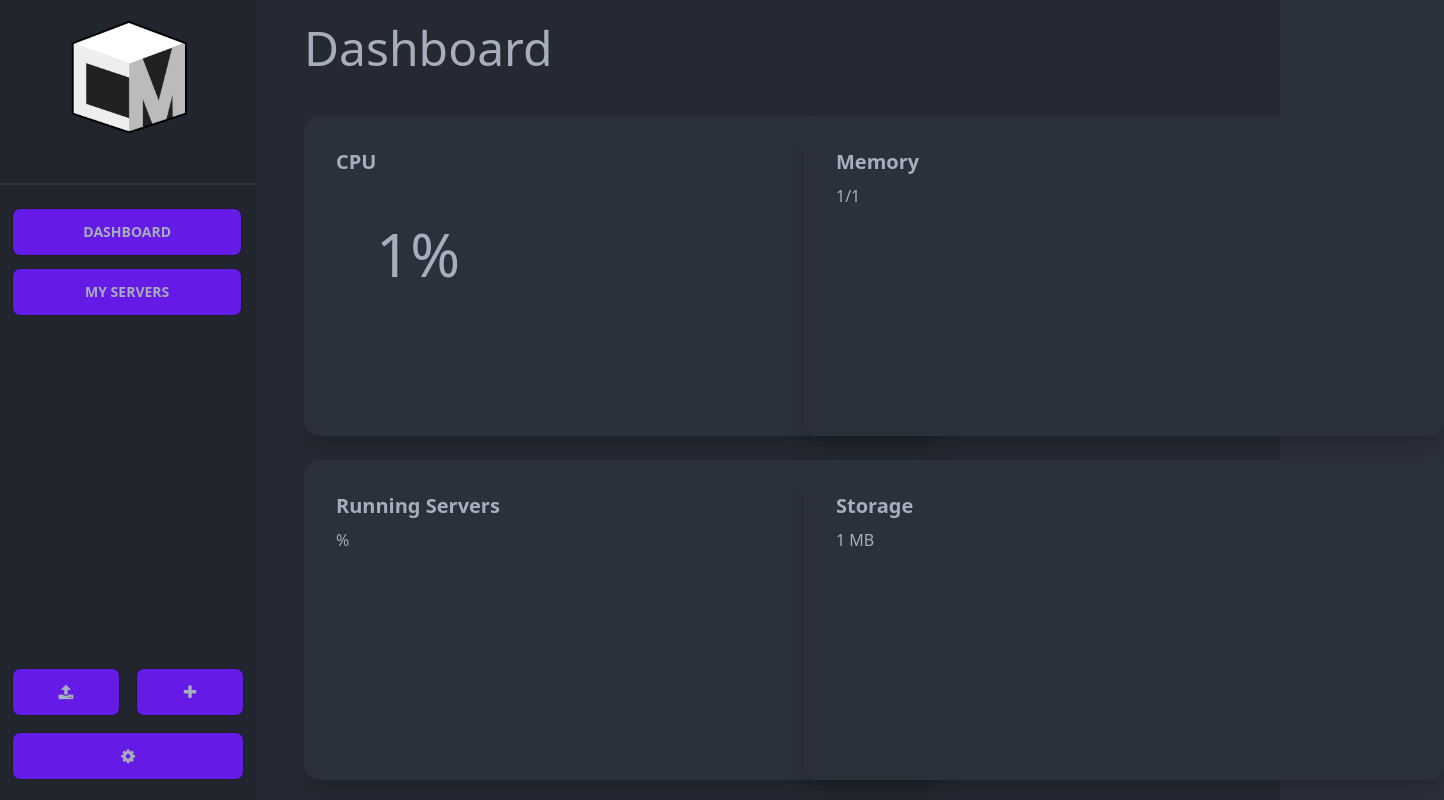
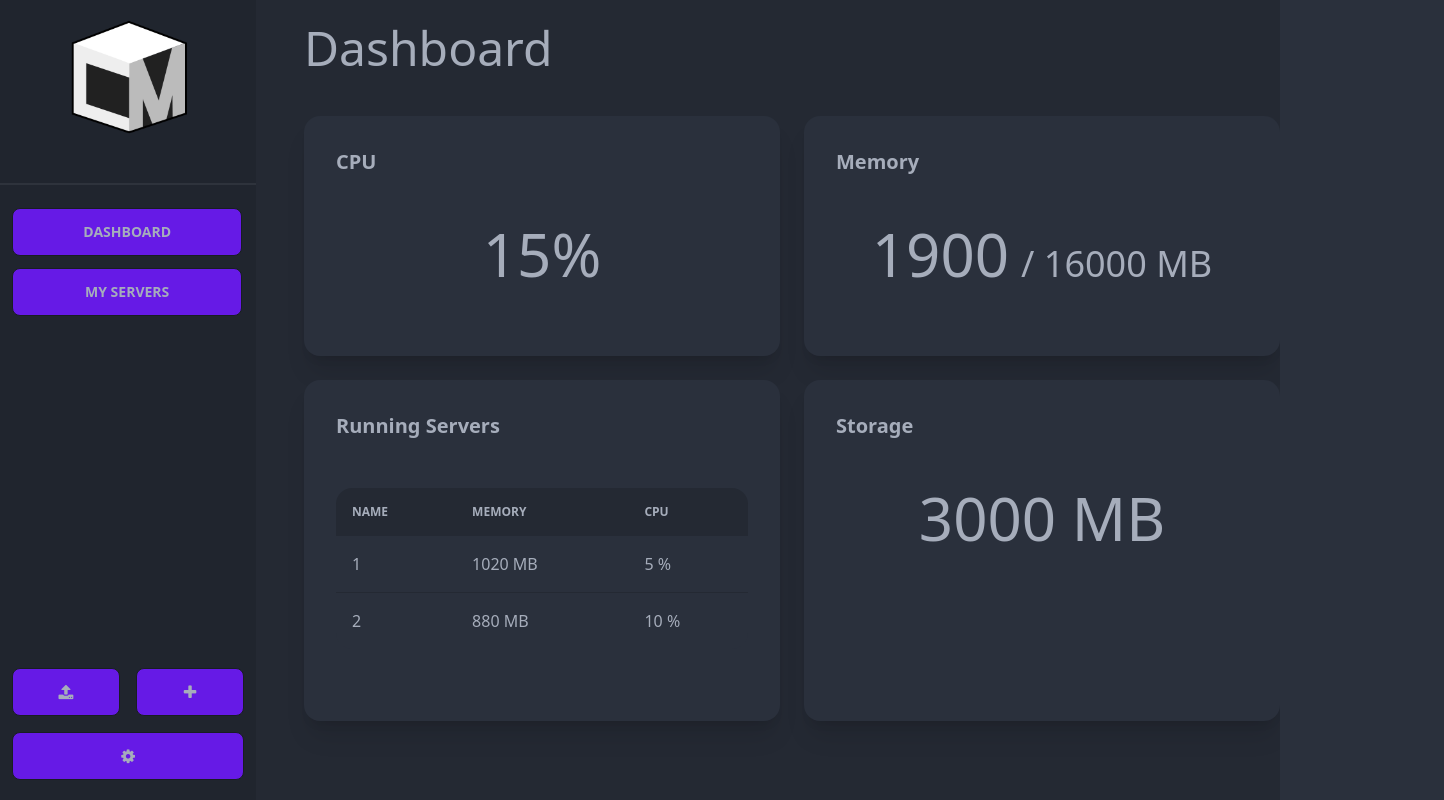
Before and after one commit to CubeManager/CubeManager-Legacy, an Angular app in the folder client/: page / in a window 1280 px wide. Shown: the whole page, 1444 px wide, since content can reach past the window. Built offline with nearby package versions, Linux system fonts and the light colour scheme.

Commit message:
finish design with mock data #6

```diff
--- a/client/src/app/app.component.html
+++ b/client/src/app/app.component.html
@@ -2,7 +2,7 @@
 
   <app-drawer></app-drawer>
 
-  <main>
+  <main class="w-4/5">
     <router-outlet></router-outlet>
   </main>
 </div>
--- a/client/src/app/dashboard/dashboard.component.html
+++ b/client/src/app/dashboard/dashboard.component.html
@@ -6,25 +6,45 @@
         <div class="card bg-base-100 shadow-xl">
             <div class="card-body">
                 <h2 class="card-title">CPU</h2>
-                <p class="text-6xl mt-10 ml-10">{{cpu}}%</p>
+                <p class="text-6xl my-10 data">{{cpu}}%</p>
             </div>
         </div>
         <div class="card bg-base-100 shadow-xl">
             <div class="card-body">
                 <h2 class="card-title">Memory</h2>
-                <p>{{currentMemory}}/{{maxMemory}}</p>
+                <div class="my-10" style="display: flex; justify-content: space-between;">
+                    <p  class="text-6xl mr-3" style="text-align: right">{{currentMemory}}</p>
+                    <p class="text-4xl mt-5">/ {{maxMemory}} MB</p>
+                </div>
             </div>
         </div>
         <div class="card bg-base-100 shadow-xl">
             <div class="card-body">
                 <h2 class="card-title">Running Servers</h2>
-                <p>%</p>
+                <div class="overflow-x-auto">
+                    <table class="table w-full my-10">
+                      <thead>
+                        <tr>
+                          <th>Name</th>
+                          <th>Memory</th>
+                          <th>CPU</th>
+                        </tr>
+                      </thead>
+                      <tbody>
+                        <tr *ngFor="let server of servers">
+                          <td>{{server.name}}</td>
+                          <td>{{server.memory}} MB</td>
+                          <td>{{server.cpu}} %</td>
+                        </tr>
+                      </tbody>
+                    </table>
+                  </div>
             </div>
         </div>
         <div class="card bg-base-100 shadow-xl">
             <div class="card-body">
                 <h2 class="card-title">Storage</h2>
-                <p>{{storage}} MB</p>
+                <p  class="text-6xl my-10 data">{{storage}} MB</p>
             </div>
         </div>
     </div>
--- a/client/src/app/dashboard/dashboard.component.scss
+++ b/client/src/app/dashboard/dashboard.component.scss
@@ -1,4 +1,3 @@
-.card{
-    height: 20em;
-    width: 40em;
+.card .data {
+    text-align: center;
 }
--- a/client/src/app/dashboard/dashboard.component.ts
+++ b/client/src/app/dashboard/dashboard.component.ts
@@ -6,8 +6,33 @@ import { Component } from '@angular/core';
   styleUrls: ['./dashboard.component.scss']
 })
 export class DashboardComponent {
-  public cpu: number = 1;
-  public currentMemory: number = 1;
-  public maxMemory: number = 1;
-  public storage: number = 1;
+  public cpu: number = 0;
+  public currentMemory: number = 0;
+  public maxMemory: number = 16000;
+  public storage: number = 0;
+  public servers = [
+    {
+      name: "1",
+      memory: 1020,
+      cpu: 5,
+      storage: 1000
+    },
+    {
+      name: "2",
+      memory: 880,
+      cpu: 10,
+      storage: 2000
+    }
+  ]
+  ;
+
+  constructor(){
+
+    for (let server of this.servers) {
+        this.cpu += server.cpu;
+        this.currentMemory += server.memory;
+        this.storage += server.storage;
+    }
+  };
+
 }
```
